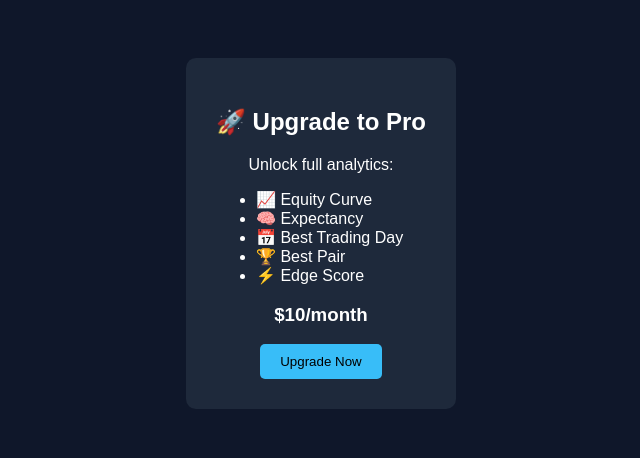
After one commit to Lubsmatt/TradeGuard, a Flask app: page /upgrade in a window 1280 px wide. The commit adds this page. Shown: the top 458 px of the page, without its empty margins (319-959 px from the left). Run offline with Flask 3, Linux system fonts and the light colour scheme.

Commit message:
Added analytics + UI + plans

```diff
--- a/app.py
+++ b/app.py
@@ -266,7 +266,8 @@ def risk():
                     "risk_percent": risk_percent,
                     "rr_ratio": rr_ratio,
                     "risk_amount": round(risk_amount, 2),
-                    "reward": reward
+                    "reward": reward,
+                    "notes": request.form.get("notes", "")
                 }
 
         except Exception as e:
@@ -306,6 +307,9 @@ def confirm_trade():
         return redirect(url_for("login"))
 
     trade = session.get("pending_trade")
+    emotion = request.form.get("emotion", "")
+    confidence = request.form.get("confidence", "")
+    notes = request.form.get("notes", "")
 
     if not trade:
         return "Error: No trade found. Please calculate risk again."
@@ -357,8 +361,11 @@ def confirm_trade():
                 rr_ratio,
                 reward,
                 result,
+                notes,
+                emotion,
+                confidence,
                 date
-            ) VALUES (?, ?, ?, ?, ?, ?, ?, ?)
+            ) VALUES (?, ?, ?, ?, ?, ?, ?, ?, ?, ?, ?)
         """, (
             user_id,
             trade.get("pair"),
@@ -367,6 +374,9 @@ def confirm_trade():
             trade.get("rr_ratio"),
             trade.get("reward", 0),
             "pending",
+            notes,
+            emotion,
+            confidence,
             datetime.now().strftime("%Y-%m-%d %H:%M:%S")
         ))
 
@@ -602,10 +612,26 @@ def init_db():
         rr_ratio REAL,
         reward REAL,
         result TEXT DEFAULT 'pending',
+        notes TEXT,
         date TEXT DEFAULT CURRENT_TIMESTAMP,
         FOREIGN KEY(user_id) REFERENCES users(id)
     )
     """)
+
+    try:
+       c.execute("ALTER TABLE trades ADD COLUMN notes TEXT")
+    except:
+        pass
+
+    try:
+       c.execute("ALTER TABLE trades ADD COLUMN emotion TEXT")
+    except:
+        pass
+
+    try:
+       c.execute("ALTER TABLE trades ADD COLUMN confidence INTEGER")
+    except:
+        pass
 
     conn.commit()
     conn.close()
@@ -636,6 +662,163 @@ import os
 
 init_db()  # runs when app starts on Render
 
+@app.route("/monthly", methods=["GET", "POST"])
+def monthly():
+    if "user_id" not in session:
+        return redirect(url_for("login"))
+
+    # 🔒 PLAN CHECK
+    if session.get("plan") != "pro":
+        return redirect(url_for("upgrade"))
+
+    user_id = session["user_id"]
+    selected_month = request.form.get("month")
+
+    conn = sqlite3.connect("database.db")
+    conn.row_factory = sqlite3.Row
+    cursor = conn.cursor()
+
+    # 📊 FILTER BY MONTH
+    if selected_month:
+        cursor.execute("""
+            SELECT * FROM trades
+            WHERE user_id = ? AND strftime('%Y-%m', date) = ?
+        """, (user_id, selected_month))
+    else:
+        cursor.execute("""
+            SELECT * FROM trades
+            WHERE user_id = ?
+        """, (user_id,))
+
+    trades = cursor.fetchall()
+
+    # 📈 METRICS
+    total_trades = len(trades)
+    wins = 0
+    losses = 0
+    profit = 0
+
+    for trade in trades:
+        result = trade["result"].lower()
+
+        if result == "win":
+            wins += 1
+            profit += trade["reward"]
+
+        elif result == "loss":
+            losses += 1
+            profit -= trade["risk_amount"]
+
+    win_rate = (wins / total_trades * 100) if total_trades > 0 else 0
+
+    # 📊 EXPECTANCY
+    total_win_amount = 0
+    total_loss_amount = 0
+
+    for trade in trades:
+        result = trade["result"].lower()
+
+        if result == "win":
+            total_win_amount += trade["reward"]
+        elif result == "loss":
+            total_loss_amount += trade["risk_amount"]
+
+    avg_win = total_win_amount / wins if wins > 0 else 0
+    avg_loss = total_loss_amount / losses if losses > 0 else 0
+
+    win_rate_decimal = wins / total_trades if total_trades > 0 else 0
+    loss_rate_decimal = losses / total_trades if total_trades > 0 else 0
+
+    expectancy = (win_rate_decimal * avg_win) - (loss_rate_decimal * avg_loss)
+
+    # 📅 BEST TRADING DAY
+    from collections import defaultdict
+    from datetime import datetime
+
+    day_stats = defaultdict(lambda: {"wins": 0, "total": 0})
+
+    for trade in trades:
+        date_obj = datetime.strptime(trade["date"][:10], "%Y-%m-%d")
+        day_name = date_obj.strftime("%A")
+
+        result = trade["result"].lower()
+
+        day_stats[day_name]["total"] += 1
+        if result == "win":
+            day_stats[day_name]["wins"] += 1
+
+    best_day = None
+    best_day_rate = 0
+
+    for day, stats in day_stats.items():
+        if stats["total"] > 0:
+            rate = (stats["wins"] / stats["total"]) * 100
+            if rate > best_day_rate:
+                best_day_rate = rate
+                best_day = day
+
+    # 🏆 BEST PAIR
+    pair_stats = defaultdict(lambda: {"wins": 0, "total": 0})
+
+    for trade in trades:
+        pair = trade["pair"]
+        result = trade["result"].lower()
+
+        pair_stats[pair]["total"] += 1
+        if result == "win":
+            pair_stats[pair]["wins"] += 1
+
+    best_pair = None
+    best_pair_rate = 0
+
+    for pair, stats in pair_stats.items():
+        if stats["total"] > 0:
+            rate = (stats["wins"] / stats["total"]) * 100
+            if rate > best_pair_rate:
+                best_pair_rate = rate
+                best_pair = pair
+
+    # ⚡ EDGE SCORE
+    edge_score = (expectancy * 10) + win_rate
+
+    # 💰 GROWTH
+    starting_balance = 100
+    growth = (profit / starting_balance) * 100
+
+    # 📉 EQUITY CURVE
+    equity = 0
+    equity_data = []
+
+    for trade in trades:
+        result = trade["result"].lower()
+
+        if result == "win":
+            equity += trade["reward"]
+        elif result == "loss":
+            equity -= trade["risk_amount"]
+
+        equity_data.append(equity)
+
+    conn.close()
+
+    return render_template("monthly.html",
+                           trades=trades,
+                           total_trades=total_trades,
+                           win_rate=win_rate,
+                           profit=profit,
+                           growth=growth,
+                           equity_data=equity_data,
+                           expectancy=expectancy,
+                           best_day=best_day,
+                           best_day_rate=best_day_rate,
+                           best_pair=best_pair,
+                           best_pair_rate=best_pair_rate,
+                           edge_score=edge_score)
+
+@app.route("/upgrade")
+def upgrade():
+    return render_template("upgrade.html")
+
 if __name__ == "__main__":
     port = int(os.environ.get("PORT", 5000))
     app.run(host="0.0.0.0", port=port)
--- a/templates/risk.html
+++ b/templates/risk.html
@@ -69,6 +69,8 @@ Reset Daily Risk
 </button>
 </a>
 
+<textarea name="notes" placeholder="Why are you taking this trade?" rows="3"></textarea>
+
 </div>
 
 </body>
--- /dev/null
+++ b/templates/upgrade.html
@@ -0,0 +1,53 @@
+<!DOCTYPE html>
+<html>
+<head>
+    <title>Upgrade</title>
+    <style>
+        body {
+            background: #0f172a;
+            color: white;
+            text-align: center;
+            font-family: Arial;
+            padding: 50px;
+        }
+
+        .box {
+            background: #1e293b;
+            padding: 30px;
+            border-radius: 10px;
+            display: inline-block;
+        }
+
+        button {
+            padding: 10px 20px;
+            background: #38bdf8;
+            border: none;
+            border-radius: 5px;
+            cursor: pointer;
+        }
+    </style>
+</head>
+
+<body>
+
+<div class="box">
+    <h2>🚀 Upgrade to Pro</h2>
+    <p>Unlock full analytics:</p>
+
+    <ul style="text-align:left;">
+        <li>📈 Equity Curve</li>
+        <li>🧠 Expectancy</li>
+        <li>📅 Best Trading Day</li>
+        <li>🏆 Best Pair</li>
+        <li>⚡ Edge Score</li>
+    </ul>
+
+    <h3>$10/month</h3>
+
+    <button onclick="alert('Payment coming soon')">
+        Upgrade Now
+    </button>
+</div>
+
+</body>
+</html>
```
Also changed, not shown: templates/check.html (+18 -0 lines), templates/journal.html (+42 -10 lines), templates/monthly.html (added, +191 -0 lines).
